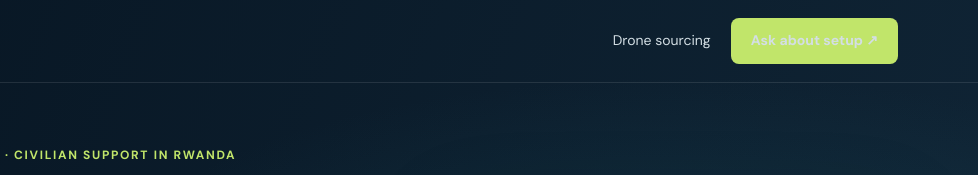
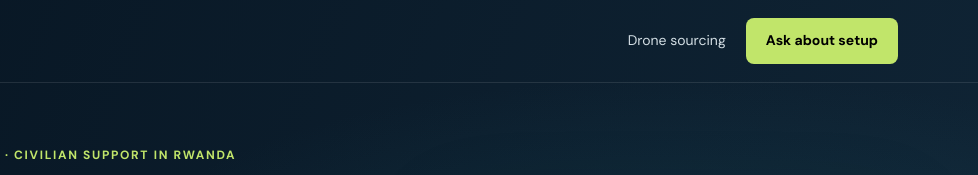
Before and after one commit to 00-zerodai/fortis-drones, a plain HTML site: page ardupilot.html in a window 1280 px wide. Shown: the top 175 px of the page, 302-1280 px from the left. Drawn offline with Linux system fonts and the light colour scheme.

Commit message:
added ardupilotv1

```diff
--- a/ardupilot.html
+++ b/ardupilot.html
@@ -153,7 +153,7 @@
       </a>
       <div class="nav-actions">
         <a href="index.html">Drone sourcing</a>
-        <a class="button" href="#inquiry">Ask about setup ↗</a>
+        <a class="button" href="#inquiry" style="color: #000000;">Ask about setup</a>
       </div>
     </div>
   </header>
```
